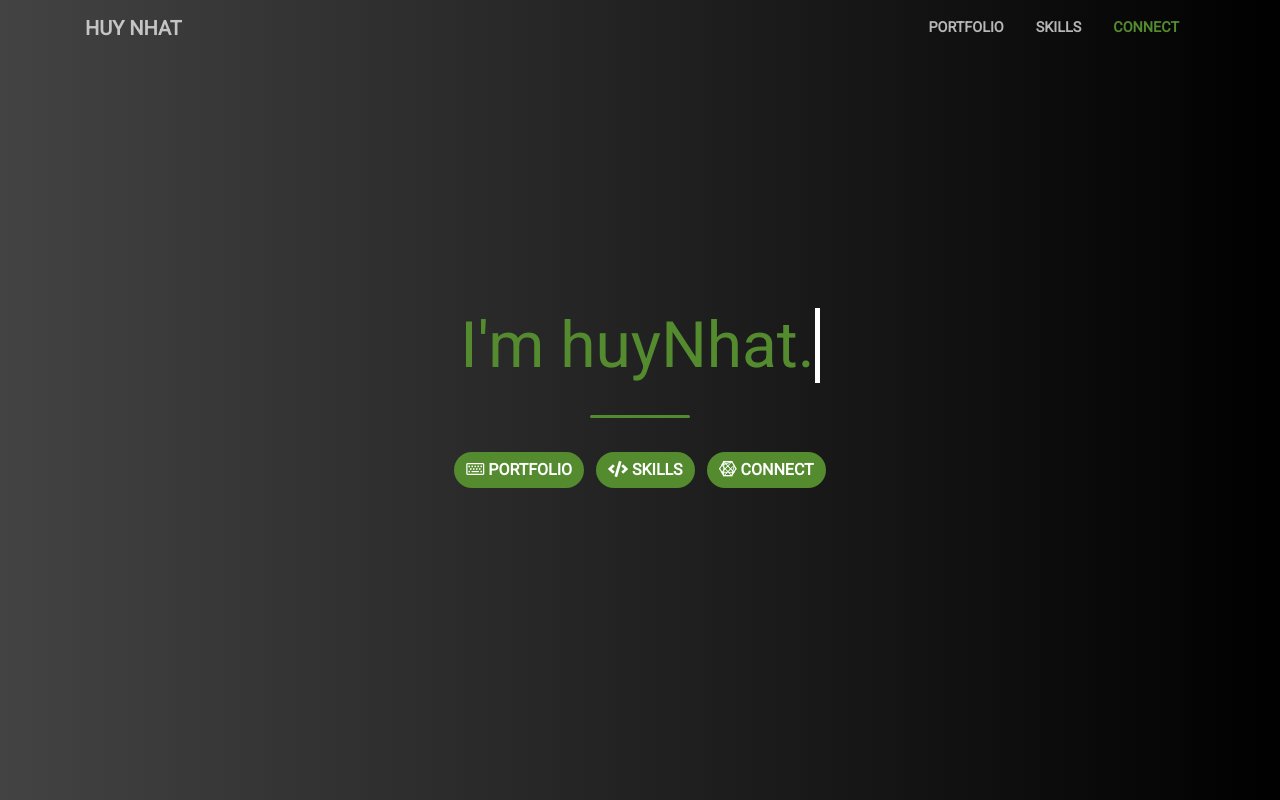
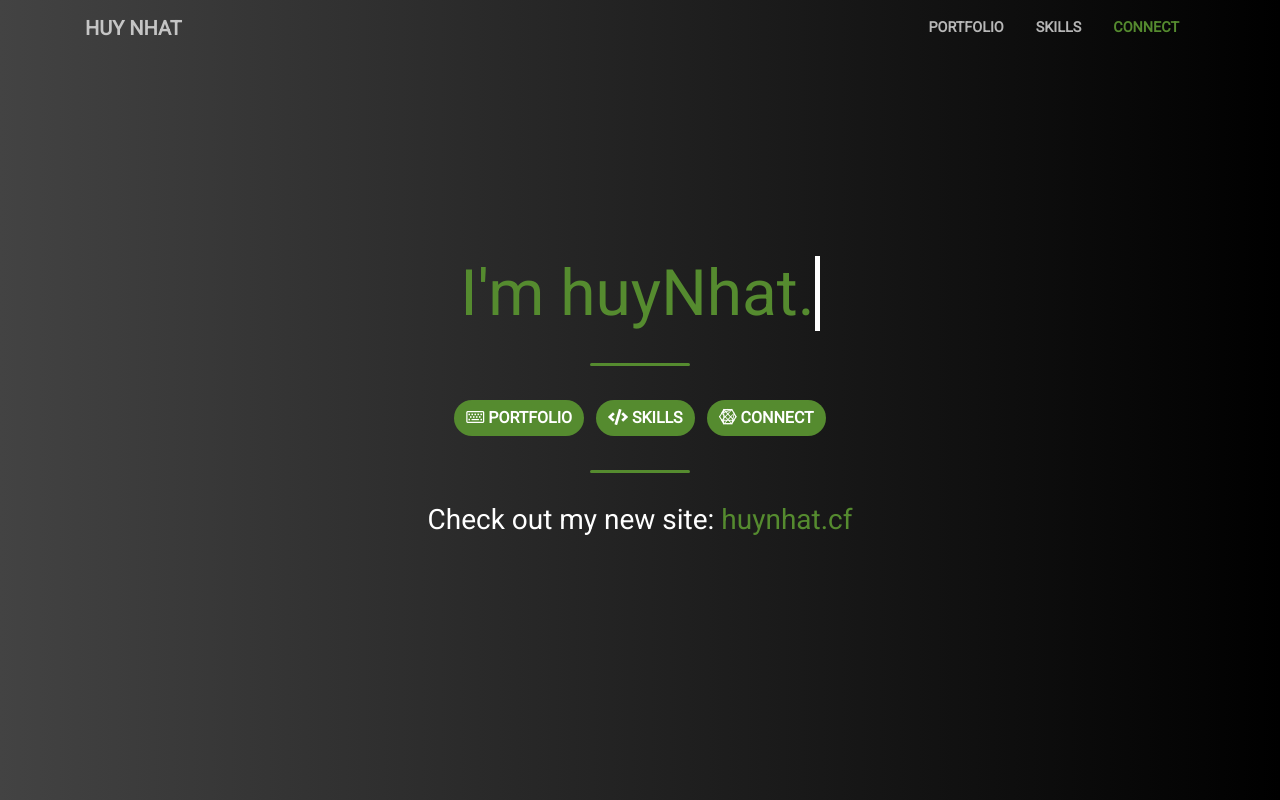
Before and after one commit to huyNhat/huynhat.github.io, a website: page src/index.html in a window 1280 px wide. Shown: the top 800 px of the page. Drawn offline with nearby package versions, Linux system fonts and the light colour scheme; files that its build step writes are made by us from their sources; files whose address does not match are found by name.

Commit message:
Update the new site url

```diff
--- a/src/index.html
+++ b/src/index.html
@@ -76,6 +76,8 @@
                   <i class="fab fa-connectdevelop"></i>
                 Connect
                 </a>
+            <hr>
+            <h3>Check out my new site: <a href="huynhat.cf" target="_blank">huynhat.cf</a></h2>
           </div>
         </div>
       </div>
```
